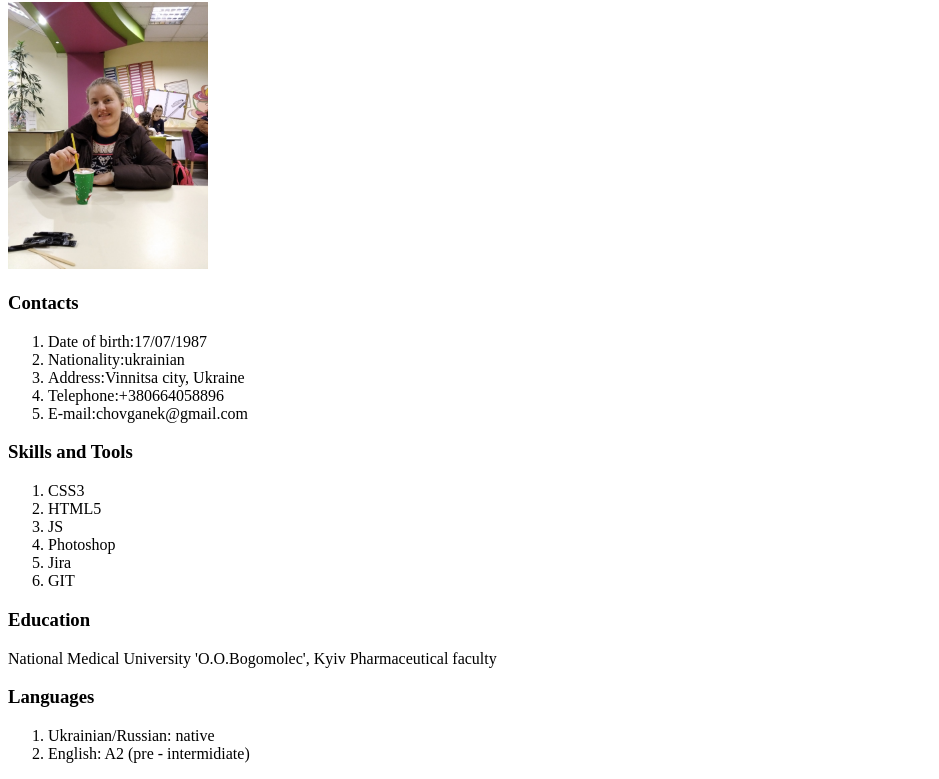
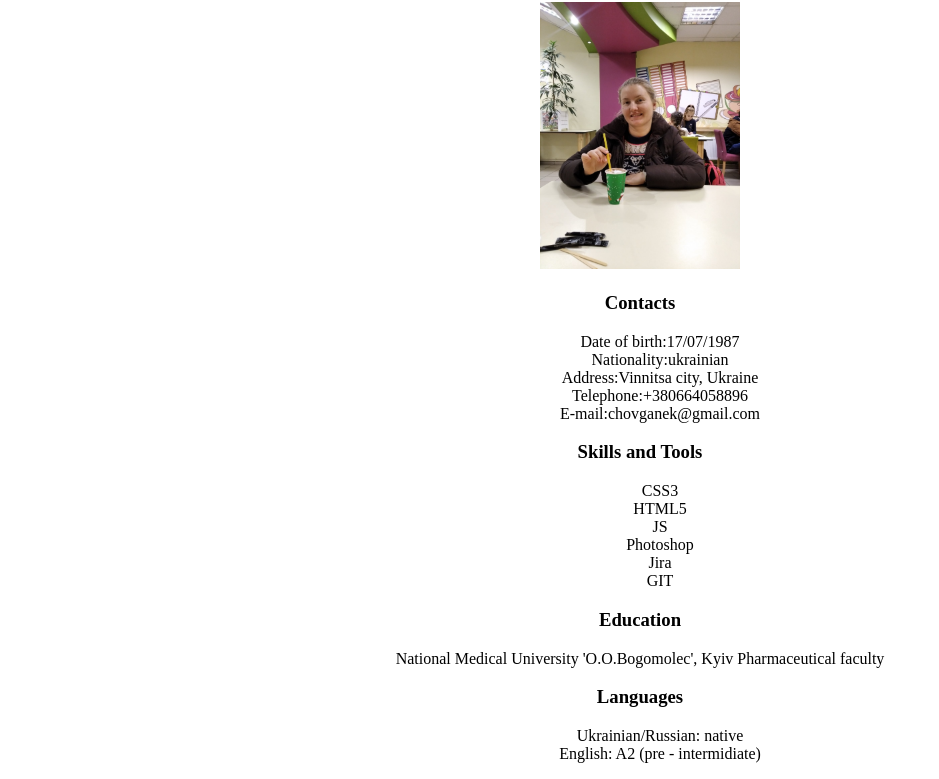
Before and after one commit to katerynachovgan/rsschool-cv, a plain HTML site: page index.html in a window 1280 px wide. Shown: the part 78-857 px from the top of the page, without its empty margins (0-939 px from the left). Drawn offline with Linux system fonts and the light colour scheme.

Commit message:
feat: add styles to cv

```diff
--- a/index.html
+++ b/index.html
@@ -1,11 +1,13 @@
 <!DOCTYPE html>
 <html lang="en">
+
 <head>
     <meta charset="UTF-8">
     <link rel="stylesheet" href="style.css">
     <meta name="viewport" content="width=device-width, initial-scale=1.0">
     <title>KaterynaChovhan CV</title>
 </head>
+
 <body>
     <header>
         <h1>Kateryna Chovhan</h1>
@@ -14,40 +16,41 @@
 
     <section class="contacts">
         <h3 class="title">Contacts</h3>
-        <ol>
+        <ul>
             <li><span>Date of birth:</span>17/07/1987</li>
             <li><span>Nationality:</span>ukrainian</li>
             <li><span>Address:</span>Vinnitsa city, Ukraine</li>
             <li><span>Telephone:</span>+380664058896</li>
             <li><span>E-mail:</span>chovganek@gmail.com</li>
-        </ol>
+        </ul>
     </section>
 
     <section class="skills">
         <h3 class="title">Skills and Tools</h3>
-            <ol>
+        <ul>
             <li>CSS3</li>
             <li>HTML5</li>
             <li>JS</li>
             <li>Photoshop</li>
             <li>Jira</li>
             <li>GIT</li>
-            </ol>
+        </ul>
     </section>
 
     <section class="education">
         <h3 class="title">Education</h3>
-        <p>National Medical University  'O.O.Bogomolec', Kyiv
+        <p>National Medical University 'O.O.Bogomolec', Kyiv
             Pharmaceutical faculty</p>
     </section>
 
     <section class="lenguages">
         <h3 class="title">Languages</h3>
-    <ol>
+        <ul>
             <li>Ukrainian/Russian: native</li>
             <li> English: A2 (pre - intermidiate)</li>
-    </ol>
+        </ul>
     </section>
 
 </body>
+
 </html>
--- a/style.css
+++ b/style.css
@@ -0,0 +1,7 @@
+body {
+    text-align: center;
+}
+
+li{
+    list-style: none;
+}
```
Lines whose indentation alone changed are shown as unchanged.
